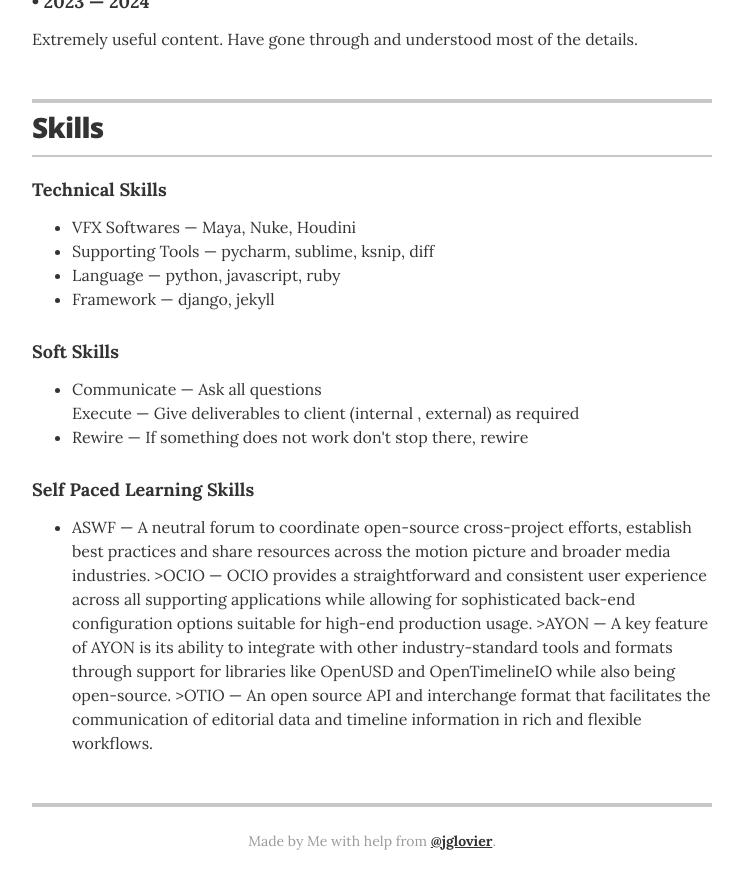
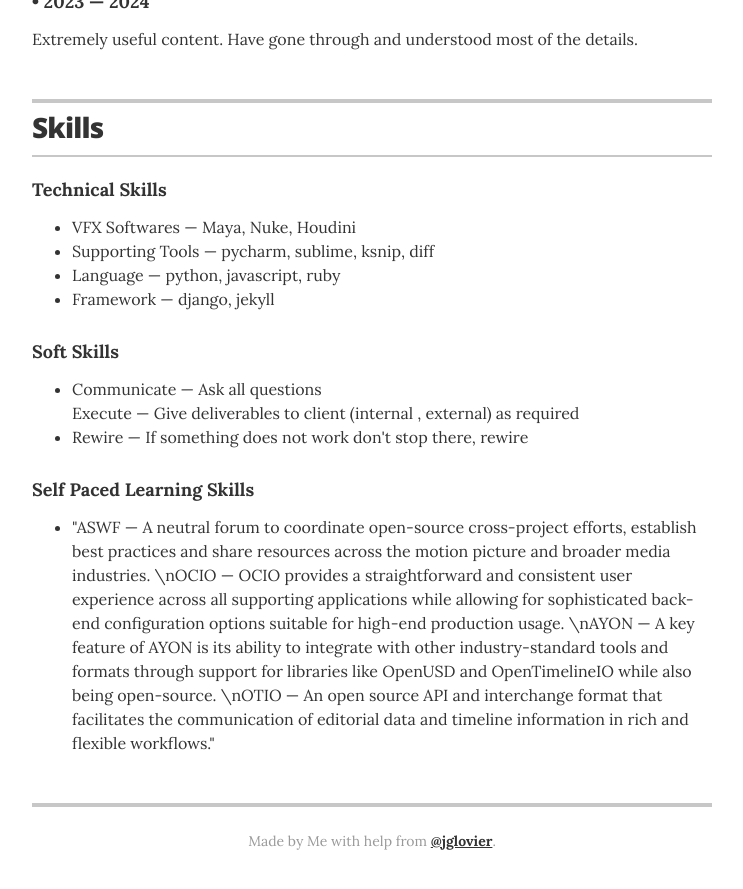
Before and after one commit to singhaidotnish/myresume, a Jekyll site: the page built from index.html, in a window 1280 px wide and 900 px high, scrolled down 2320 px. Shown: the top 889 px of the window, without its empty margins (268-1011 px from the left). Built offline with Jekyll 4.4.1, drawn with Linux system fonts in a browser that asks for light colours.

Commit message:
Update skills.yml

```diff
--- a/_data/skills.yml
+++ b/_data/skills.yml
@@ -7,10 +7,10 @@
   summary: <ul class="resume-item-list"><li>Communicate &mdash; Ask all questions</li>Execute &mdash; Give deliverables to client (internal , external) as required</li><li>Rewire &mdash; If something does not work don't stop there, rewire</li></ul>
 
 - skill: Self Paced Learning Skills
-  summary: <ul class="resume-item-list"><li>ASWF &mdash; A neutral forum to coordinate open-source cross-project efforts, establish best practices and share resources across the motion picture and broader media industries.
-           >OCIO &mdash; OCIO provides a straightforward and consistent user experience across all supporting applications while allowing for sophisticated back-end configuration options suitable for high-end production usage.
-           >AYON &mdash; A key feature of AYON is its ability to integrate with other industry-standard tools and formats through support for libraries like OpenUSD and OpenTimelineIO while also being open-source.
-           >OTIO &mdash; An open source API and interchange format that facilitates the communication of editorial data and timeline information in rich and flexible workflows.</li>
+  summary: <ul class="resume-item-list"><li>"ASWF &mdash; A neutral forum to coordinate open-source cross-project efforts, establish best practices and share resources across the motion picture and broader media industries.
+           \nOCIO &mdash; OCIO provides a straightforward and consistent user experience across all supporting applications while allowing for sophisticated back-end configuration options suitable for high-end production usage.
+           \nAYON &mdash; A key feature of AYON is its ability to integrate with other industry-standard tools and formats through support for libraries like OpenUSD and OpenTimelineIO while also being open-source.
+           \nOTIO &mdash; An open source API and interchange format that facilitates the communication of editorial data and timeline information in rich and flexible workflows."</li>
 
 
 #  description: The VFX industry covers 100 percent of these projects, it is worth to go through them
```
